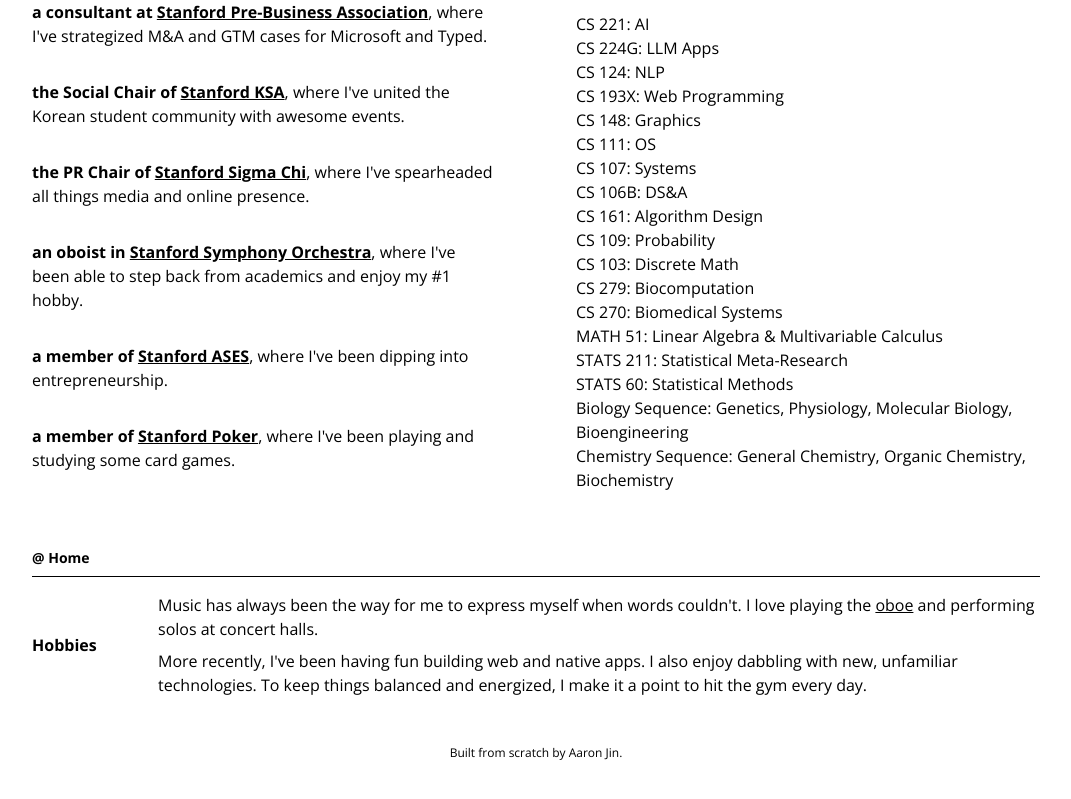
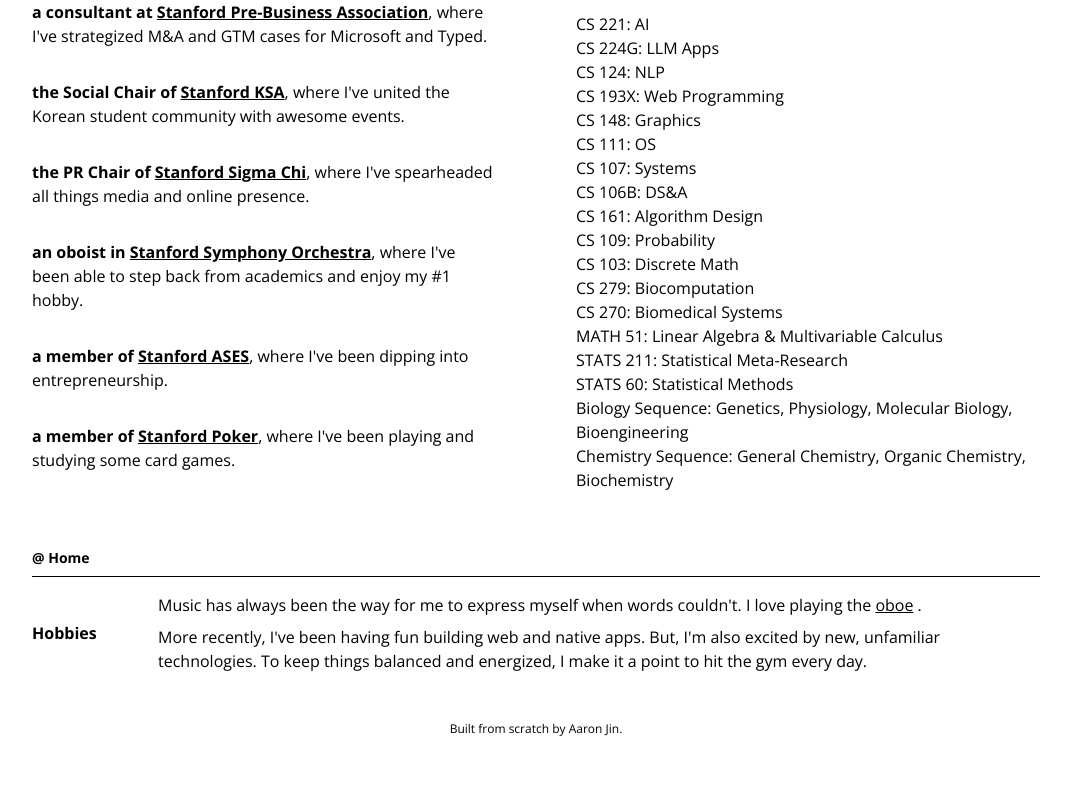
Before and after one commit to aaronkjin/personal, a Next.js app: page /about in a window 1280 px wide. Shown: the part 1224-2023 px from the top of the page, without its empty margins (104-1175 px from the left). After the commit the page ends 2001 px from the top, so only its background shows below. Built offline with nearby package versions, Linux system fonts and the light colour scheme.

Commit message:
new hobbies descriptions

```diff
--- a/pages/about.js
+++ b/pages/about.js
@@ -559,11 +559,11 @@ export default function About() {
               >
                 oboe
               </a>{" "}
-              and performing solos at concert halls.
+              .
             </p>
             <p className="pt-2">
               More recently, I&apos;ve been having fun building web and native
-              apps. I also enjoy dabbling with new, unfamiliar technologies. To
+              apps. But, I'm also excited by new, unfamiliar technologies. To
               keep things balanced and energized, I make it a point to hit the
               gym every day.
             </p>
```
